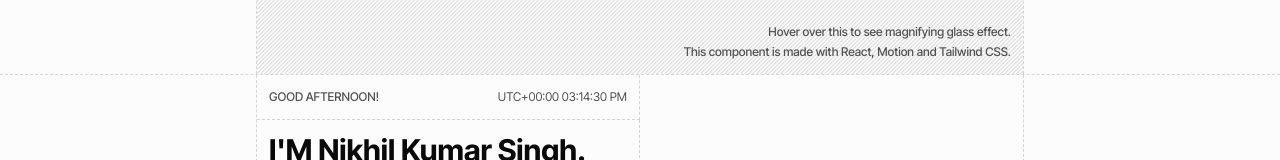
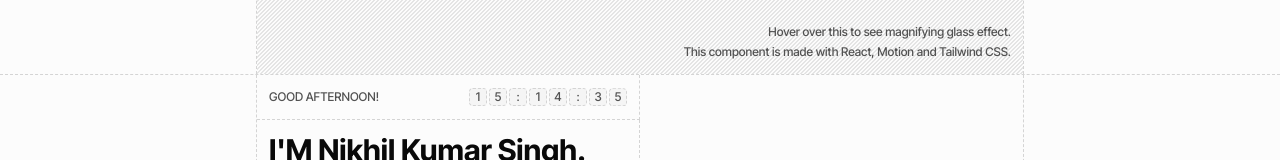
Before and after one commit to nikhilxbits/nikhilkumarsingh.dev, a Next.js app: page / in a window 1280 px wide. Shown: the part 207-367 px from the top of the page. Built offline with nearby package versions, Linux system fonts and the light colour scheme.

Commit message:
feat(author): display formatted time using flipper

```diff
--- a/features/author/greet.tsx
+++ b/features/author/greet.tsx
@@ -1,37 +1,26 @@
 "use client";
 
-import { useMemo } from "react";
+import { startTransition, useEffect, useState } from "react";
 
+import { Flipper } from "@/components/ui/flipper";
 import { getGreetingText } from "@/lib/greeting-text";
+import { getFormattedTime } from "@/lib/get-formatted-time";
 
 function Greet() {
-    const time = useMemo(() => {
-        const now = new Date();
+    const [time, setTime] = useState<string>("00:00:00");
 
-        let hours = now.getHours();
+    useEffect(() => {
+        const interval = setInterval(() => {
+            startTransition(() => setTime(getFormattedTime()));
+        }, 1000);
 
-        const minutes = now.getMinutes().toString().padStart(2, "0");
-        const seconds = now.getSeconds() < 30 ? "00" : "30";
-        const timezoneOffset = -now.getTimezoneOffset();
-        const timezoneSign = timezoneOffset >= 0 ? "+" : "-";
-
-        const timezoneHours = Math.floor(Math.abs(timezoneOffset) / 60)
-            .toString()
-            .padStart(2, "0");
-
-        const timezoneMinutes = (Math.abs(timezoneOffset) % 60).toString().padStart(2, "0");
-        const timezone = `UTC${timezoneSign}${timezoneHours}:${timezoneMinutes}`;
-        const meridiem = hours >= 12 ? "PM" : "AM";
-
-        hours = hours % 12 || 12;
-
-        return `${timezone} ${hours.toString().padStart(2, "0")}:${minutes}:${seconds} ${meridiem}`;
+        return () => clearInterval(interval);
     }, []);
 
     return (
         <>
             <p className="text-xs/5 font-medium uppercase">{getGreetingText()}!</p>
-            <p className="text-xs/5">{time}</p>
+            <Flipper text={time} className="text-xs" />
         </>
     );
 }
--- /dev/null
+++ b/lib/get-formatted-time.ts
@@ -0,0 +1,10 @@
+export function getFormattedTime() {
+    return new Intl.DateTimeFormat("en-US", {
+        hour: "2-digit",
+        minute: "2-digit",
+        second: "2-digit",
+        hour12: false
+    })
+        .format(new Date())
+        .toUpperCase();
+}
```
